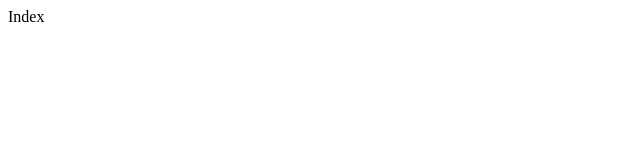
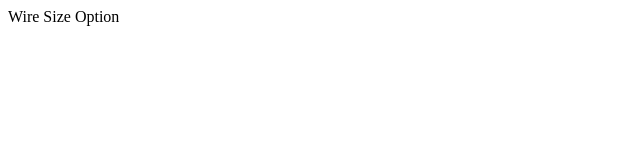
Before and after one commit to longfellowone/vd-app, a Next.js app in the folder client/: page / in a window 1280 px wide. Shown: the top 160 px of the page, without its empty margins (0-640 px from the left). Built offline with nearby package versions, Linux system fonts and the light colour scheme.

Commit message:
clean up

```diff
--- a/client/components/Tasks/TaskList.tsx
+++ b/client/components/Tasks/TaskList.tsx
@@ -1,4 +1,4 @@
-import { useTasks } from '../hooks/useTasks'
+import { useTasks } from '../../hooks/useTasks'
 
 const TaskList = () => {
   const tasks = useTasks()
--- /dev/null
+++ b/client/components/WireSizeOption.tsx
@@ -0,0 +1,19 @@
+const WireSizeOption = () => {
+  return <div>Wire Size Option</div>
+}
+
+export default WireSizeOption
+
+enum WireSize {
+  Awg14 = '#14',
+  Awg12 = '#12',
+  Awg10 = '#10',
+  Awg0 = '1/0',
+  Awg00 = '2/0',
+  Awg000 = '3/0',
+  Awg0000 = '4/0',
+  Awg250 = '250mcm',
+}
+
+// Object.values(WireSize).map((s) => console.log(s))
+// WireSize[enumKey as keyof typeof WireSize]
--- a/client/package.json
+++ b/client/package.json
@@ -13,7 +13,6 @@
     "react": "^17.0.2",
     "react-dom": "^17.0.2",
     "react-hook-form": "^7.18.0",
-    "react-query": "^3.29.0",
     "uuid": "^8.3.2"
   },
   "devDependencies": {
--- a/client/pages/index.tsx
+++ b/client/pages/index.tsx
@@ -1,5 +1,6 @@
 import type { NextPage, GetServerSideProps } from 'next'
 import Head from 'next/head'
+import WireSizeOption from '../components/WireSizeOption'
 
 const Home: NextPage = () => {
   return (
@@ -8,7 +9,7 @@ const Home: NextPage = () => {
         <title>Index</title>
       </Head>
       <main>
-        <div>Index</div>
+        <WireSizeOption />
       </main>
     </>
   )
```
